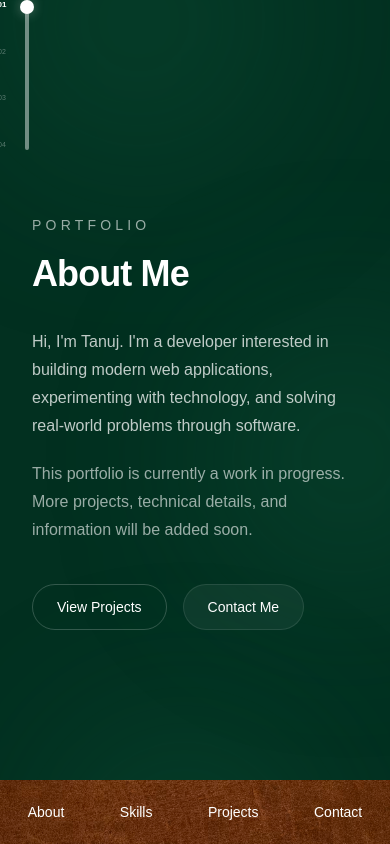
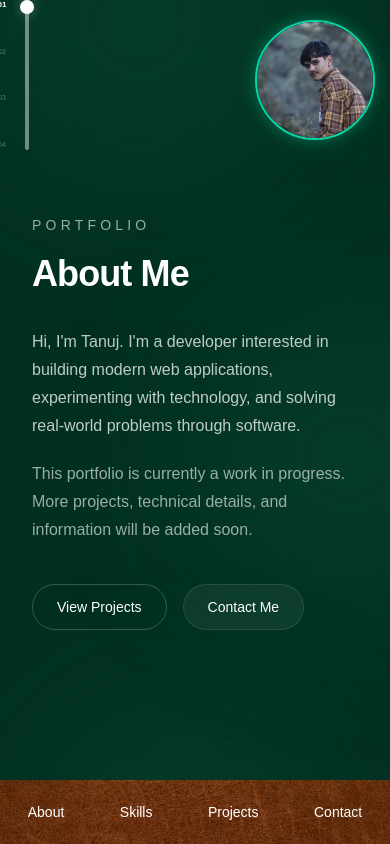
Before and after one commit to Tanuj-joshi-hub/Personal_Portfolio, a Next.js app in the folder frontend/: page / in a window 390 px wide. Built offline with nearby package versions, Linux system fonts and the light colour scheme.

Commit message:
Profile pic desktop

```diff
--- a/frontend/app/globals.css
+++ b/frontend/app/globals.css
@@ -341,6 +341,11 @@ body {
     transition: none;
   }
 }
+
+/* ========================================
+   NAVBAR TEXTURE
+======================================== */
+
 .navbar-texture {
   background-color: #6B3515;
   background-image: url("/Brown-Texture.avif");
@@ -359,3 +364,110 @@ body {
     background-repeat: no-repeat;
   }
 }
+
+/* ========================================
+   PROFILE IMAGE
+======================================== */
+
+.profile-image {
+  position: fixed;
+
+  /*
+    Desktop:
+    Navbar width = 176px.
+    Picture sits close to the left of it.
+  */
+  right: 155px;
+  top: 45px;
+
+  width: 250px;
+  height: 250px;
+
+  /*
+    Navbar uses z-50.
+    Profile uses z-40 so the navbar
+    appears in front during the animation.
+  */
+  z-index: 40;
+
+  /*
+    Entrance animation.
+    Picture starts behind/right of navbar.
+  */
+  animation: profileReveal 1.2s ease-out forwards;
+}
+
+.profile-image-ring {
+  position: relative;
+
+  width: 100%;
+  height: 100%;
+
+  border-radius: 50%;
+
+  overflow: hidden;
+
+  border: 2px solid #00d9a5;
+
+  box-shadow:
+    0 0 20px rgba(0, 217, 165, 0.35),
+    0 0 50px rgba(0, 217, 165, 0.15);
+}
+
+.profile-image-photo {
+  object-fit: cover;
+}
+
+/* ========================================
+   PROFILE IMAGE ENTRANCE ANIMATION
+======================================== */
+
+@keyframes profileReveal {
+  from {
+    transform: translateX(100%);
+    opacity: 0;
+  }
+
+  to {
+    transform: translateX(0);
+    opacity: 1;
+  }
+}
+
+/* ========================================
+   PROFILE IMAGE - MOBILE
+======================================== */
+
+@media (max-width: 767px) {
+  .profile-image {
+    right: 20px;
+    top: 25px;
+
+    width: 145px;
+    height: 145px;
+
+    z-index: 40;
+  }
+
+  .profile-image-ring {
+    border-width: 2px;
+
+    box-shadow:
+      0 0 15px rgba(0, 217, 165, 0.3),
+      0 0 30px rgba(0, 217, 165, 0.12);
+  }
+}
+
+/* ========================================
+   PROFILE IMAGE - VERY SMALL MOBILE
+======================================== */
+
+@media (max-width: 400px) {
+  .profile-image {
+    right: 15px;
+    top: 20px;
+
+    width: 120px;
+    height: 120px;
+  }
+}
--- a/frontend/app/page.tsx
+++ b/frontend/app/page.tsx
@@ -1,5 +1,6 @@
 import Navbar from "@/components/Navbar";
 import PageSlider from "@/components/PageSlider";
+import ProfileImage from "@/components/ProfileImage";
 
 export default function Home() {
   return (
@@ -23,6 +24,10 @@ export default function Home() {
       ========================== */}
       <PageSlider />
 
+      {/*===========================
+          ProfileImage
+      ===========================*/}
+      <ProfileImage />
       {/* =========================
           PAGE CONTAINER
       ========================== */}
--- /dev/null
+++ b/frontend/components/ProfileImage.tsx
@@ -0,0 +1,20 @@
+"use client";
+
+import Image from "next/image";
+
+export default function ProfileImage() {
+  return (
+    <div className="profile-image">
+      <div className="profile-image-ring">
+        <Image
+          src="/profile.jpeg"
+          alt="Tanuj Joshi"
+          fill
+          priority
+          sizes="(max-width: 400px) 120px, (max-width: 767px) 145px, 250px"
+          className="profile-image-photo"
+        />
+      </div>
+    </div>
+  );
+}
```
Also changed, not shown: frontend/public/profile.jpeg (added).
